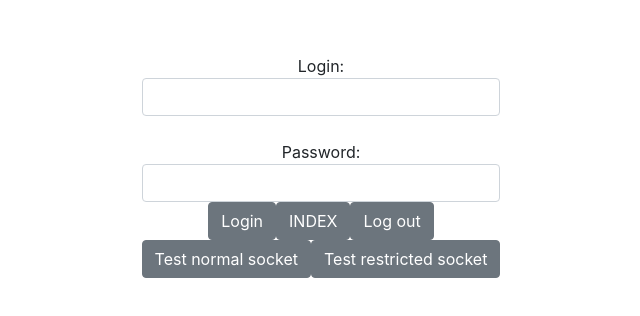
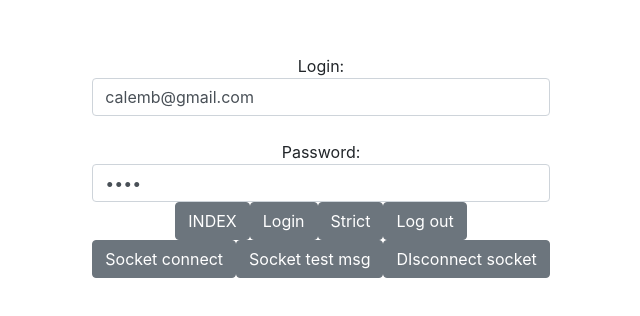
Before and after one commit to Calemb/essentriumLanding, a Nuxt app: page / in a window 1280 px wide. Shown: the part 254-570 px from the top of the page, without its empty margins (319-959 px from the left). Built offline with nearby package versions, Linux system fonts and the light colour scheme.

Commit message:
Btns to verify session.... Sockets still sucks

```diff
--- a/pages/index.vue
+++ b/pages/index.vue
@@ -6,18 +6,21 @@
       <b-input v-model="login"></b-input>
       <br>Password:
       <b-input v-model="password" type="password"></b-input>
-      <b-button @click="Reqest('login')">Login</b-button>
       <b-button @click="Reqest('')">INDEX</b-button>
+      <b-button @click="Login">Login</b-button>
+      <b-button @click="Reqest('strict')">Strict</b-button>
       <b-button @click="Reqest('logout')">Log out</b-button>
       <br>
-      <b-button @click="socketTestAction">Test normal socket</b-button>
-      <b-button @click="socketTestAction">Test restricted socket</b-button>
+      <b-button @click="socketConnect">Socket connect</b-button>
+      <b-button @click="socketMsg">Socket test msg</b-button>
+      <b-button @click="disconnectSocket">DIsconnect socket</b-button>
     </div>
   </section>
 </template>
 
 <script>
 import Logo from "~/components/Logo.vue";
+import io from "~/plugins/socket.io.js";
 import Axios from "axios";
 
 export default {
@@ -26,13 +29,29 @@ export default {
   },
   data() {
     return {
-      login: "",
-      password: "",
+      login: "calemb@gmail.com",
+      password: "1234",
       msg: "",
-      ip: "http://localhost:3000/"
+      ip: "http://127.0.0.1:3000/",
+      socket: undefined
     };
   },
   methods: {
+    Login: function() {
+      var that = this;
+      Axios
+      .post(
+        this.ip + "login",
+        {
+          email: this.login
+        },
+        {
+          withCredentials: true
+        }
+      ).then(response => {
+        that.msg = JSON.stringify(response.data);
+      });
+    },
     Reqest: function(page) {
       var that = this;
       Axios.get(this.ip + page, { withCredentials: true }) //withcredentials allow to set cookies from server side!!!!
@@ -52,9 +71,31 @@ export default {
           console.log("finally ping index");
         });
     },
-    socketTestAction: function() {
+    socketConnect: function() {
+      this.socket = io("ws://127.0.01:3000");
+      // this.socket.connect();
+      // io.emit("login", function(messages) {
+      //   callback(null, {
+      //     messages,
+      //     message: ""
+      //   });
+      // });
       this.msg =
         "Should test if socket response properly: allow only few requests without login, and allow much more with sockets!";
+    },
+    socketMsg: function() {
+      if (typeof this.socket !== "undefined") {
+        this.socket.emit("msg", "test msg content", function(data) {
+          // args are sent in order to acknowledgement function
+          console.log(data); // data will be 'tobi says woot'
+        });
+        console.log("tried to emit!");
+      } else {
+        console.log("socket is undefined!");
+      }
+    },
+    disconnectSocket: function() {
+      this.socket.disconnect();
     }
   }
 };
--- /dev/null
+++ b/plugins/socket.io.js
@@ -0,0 +1,4 @@
+import io from 'socket.io-client'
+// const socket = io('http://localhost:3000')
+
+export default io
```
Also changed, not shown: package.json (+6 -5 lines), 1 other file (tests, documents, lock files or other folders).
